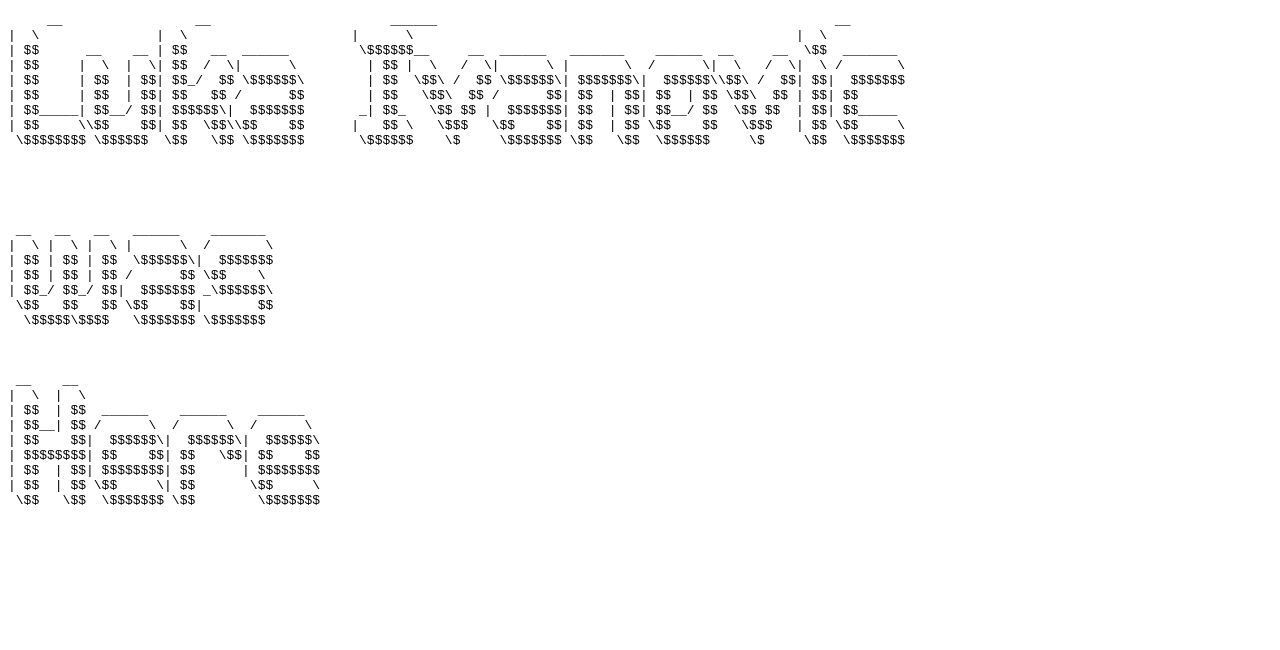
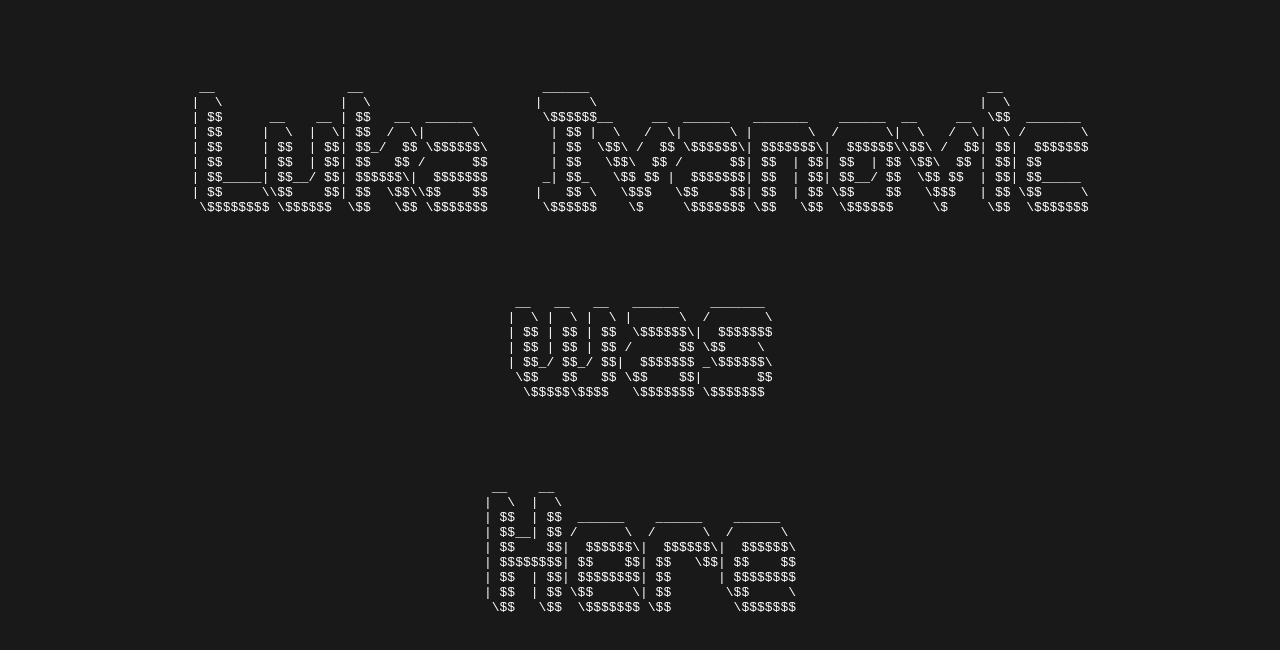
Before and after one commit to luka-ivanovic/luka-ivanovic.github.io, a plain HTML site: page index.html in a window 1280 px wide. Drawn offline with Linux system fonts and the light colour scheme.

Commit message:
ascii art setup

```diff
--- a/index.html
+++ b/index.html
@@ -7,7 +7,7 @@
 </head>
 <body>
 <pre>
-     __                 __                       ______                                                   __
+ __                 __                       ______                                                   __
 |  \               |  \                     |      \                                                 |  \
 | $$      __    __ | $$   __  ______         \$$$$$$__     __  ______   _______    ______  __     __  \$$  _______
 | $$     |  \  |  \| $$  /  \|      \         | $$ |  \   /  \|      \ |       \  /      \|  \   /  \|  \ /       \
@@ -16,11 +16,8 @@
 | $$_____| $$__/ $$| $$$$$$\|  $$$$$$$       _| $$_   \$$ $$ |  $$$$$$$| $$  | $$| $$__/ $$  \$$ $$  | $$| $$_____
 | $$     \\$$    $$| $$  \$$\\$$    $$      |   $$ \   \$$$   \$$    $$| $$  | $$ \$$    $$   \$$$   | $$ \$$     \
  \$$$$$$$$ \$$$$$$  \$$   \$$ \$$$$$$$       \$$$$$$    \$     \$$$$$$$ \$$   \$$  \$$$$$$     \$     \$$  \$$$$$$$
-
-
-
-
-
+</pre>
+<pre>
  __   __   __   ______    _______
 |  \ |  \ |  \ |      \  /       \
 | $$ | $$ | $$  \$$$$$$\|  $$$$$$$
@@ -28,9 +25,8 @@
 | $$_/ $$_/ $$|  $$$$$$$ _\$$$$$$\
  \$$   $$   $$ \$$    $$|       $$
   \$$$$$\$$$$   \$$$$$$$ \$$$$$$$
-
-
-
+</pre>
+<pre>
  __    __
 |  \  |  \
 | $$  | $$  ______    ______    ______
@@ -40,9 +36,6 @@
 | $$  | $$| $$$$$$$$| $$      | $$$$$$$$
 | $$  | $$ \$$     \| $$       \$$     \
  \$$   \$$  \$$$$$$$ \$$        \$$$$$$$
-
-
-
 </pre>
 </body>
 </html>
--- a/style.css
+++ b/style.css
@@ -1,4 +1,13 @@
+body{
+    background: rgb(0,0,0, 0.9);
+}
+
 pre{
+    color: white;
+    margin-top: 5rem;
+    margin-left: auto;
+    margin-right: auto;
+
+    width: fit-content;
     align-content: center;
-    justify-content: center;
 }
```
